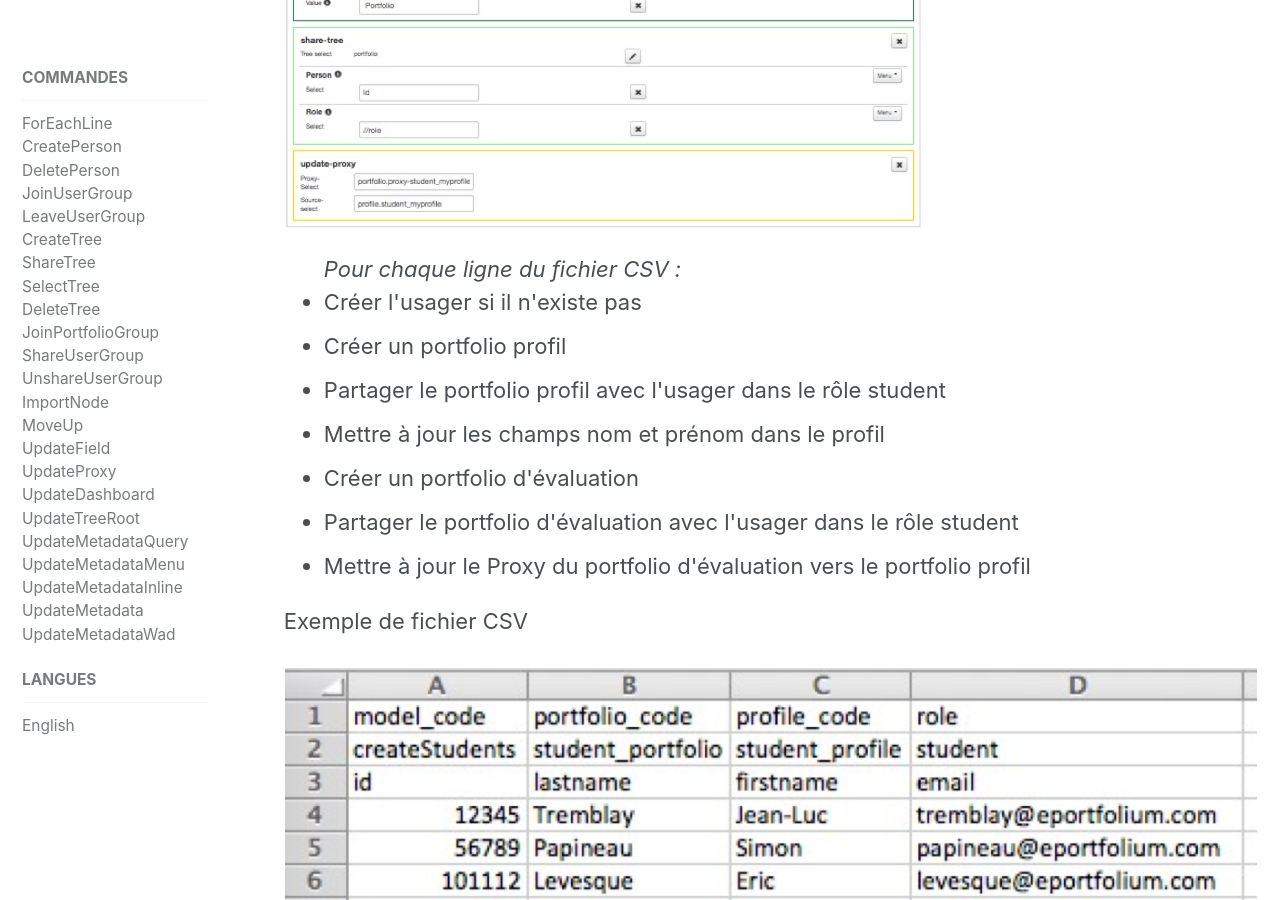
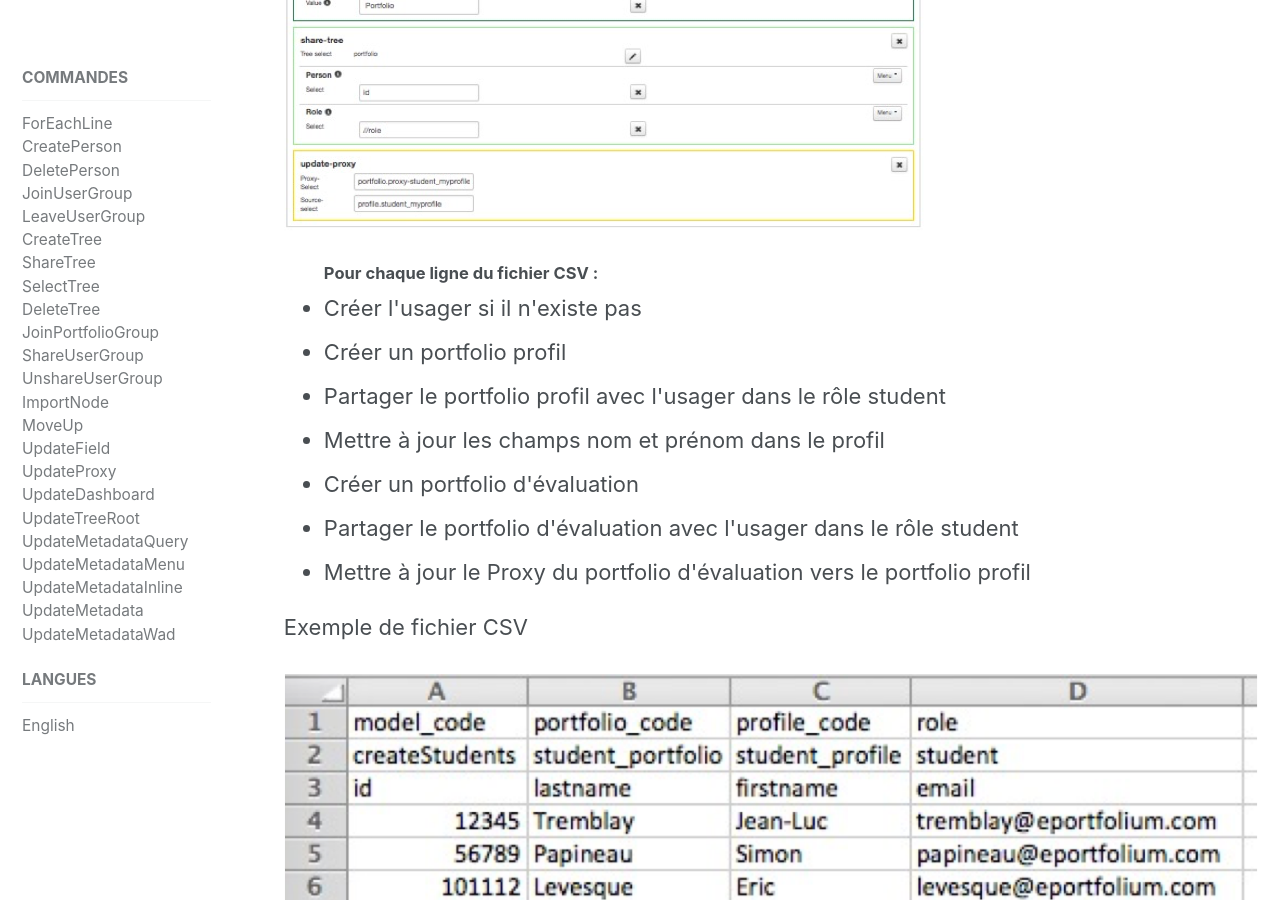
Before and after one commit to karutaproject/karuta-frontend-documentation, a Jekyll site: the page built from _pages/batch_fr.html, in a window 1280 px wide and 900 px high, scrolled down 2027 px. Built offline with Jekyll 4.4.1, drawn with Linux system fonts in a browser that asks for light colours.

Commit message:
correction

```diff
--- a/_pages/batch_fr.html
+++ b/_pages/batch_fr.html
@@ -24,7 +24,7 @@ sidebar:
 <p>Exemple de script</p>
 <img src='../assets/img/batch-script.png'/>
 <ul>
-	<i>Pour chaque ligne du fichier CSV :</i>
+	<h5>Pour chaque ligne du fichier CSV :</h5>
 	<li>Créer l'usager si il n'existe pas</li>
 	<li>Créer un portfolio profil</li>
 	<li>Partager le portfolio profil avec l'usager dans le rôle student</li>
```
